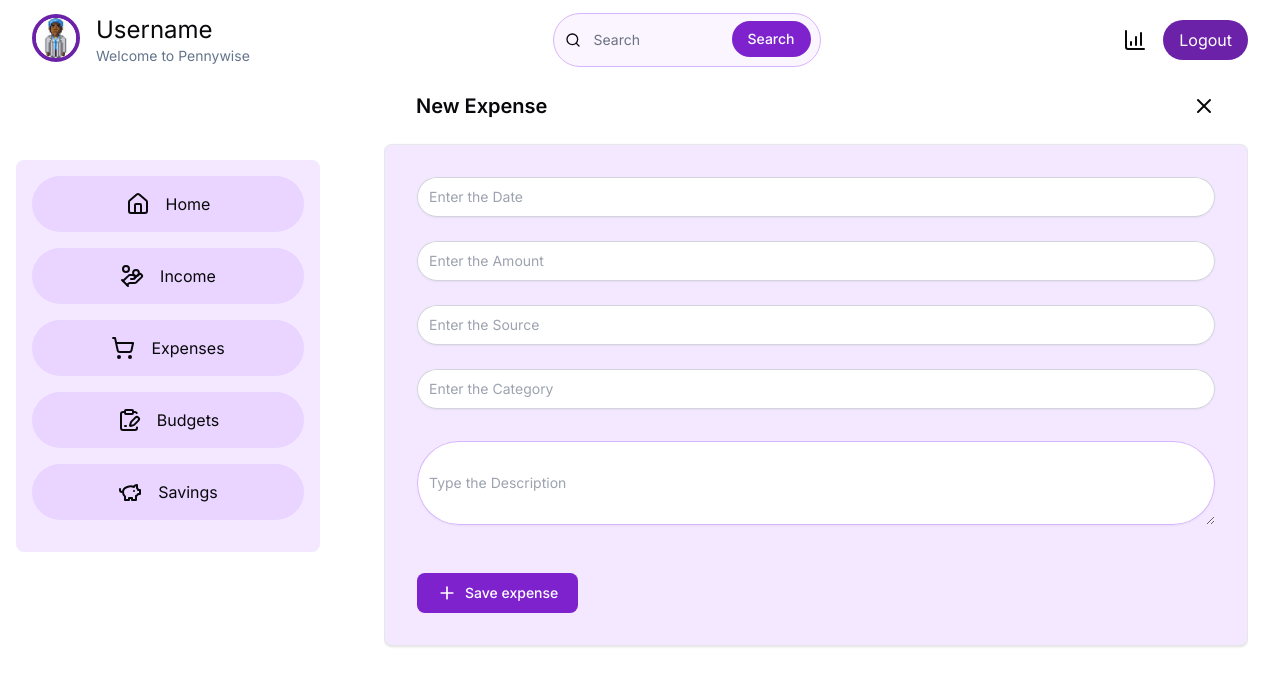
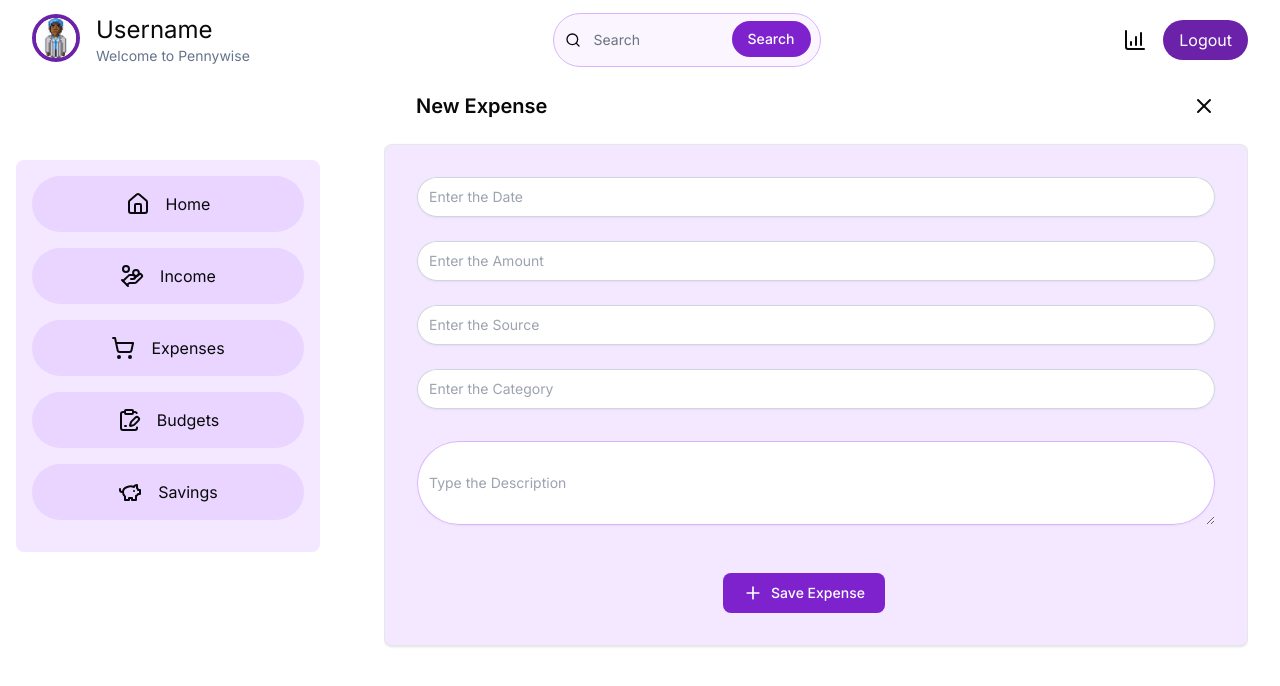
Before and after one commit to kofiad/pennywise, a Next.js app: page /dashboard/expense/new in a window 1280 px wide. Shown: the top 686 px of the page. Built offline with nearby package versions, Linux system fonts and the light colour scheme.

Commit message:
Refactor NewExpense form layout and styles

```diff
--- a/app/dashboard/expense/new/page.jsx
+++ b/app/dashboard/expense/new/page.jsx
@@ -25,13 +25,13 @@ export default function NewExpense() {
         <FormHeader title="New Expense" href="/dashboard/expense"/>
         {/* Form */}
         <form  className='w-full max-w-4xl mx-auto p-4 my-3 bg-purple-100 border border-gray-200 rounded-lg shadow sm:p-6 md:p-8 dark:bg-gray-800 dark:border-gray-700'>
-          <div className='grid gap-4 sm:grid-cols-2 sm:gap-6'>
+          <div className='w-full grid gap-4 grid-cols-1 sm:gap-6'>
             <TextInput label='Date' name="date" register={register} errors={errors} />
             <TextInput label='Amount' name="amount" register={register} errors={errors} />
             <TextInput label='Source' name="source" register={register} errors={errors} />
             <TextInput label='Category' name="category" register={register} errors={errors} />
             <TextAreaInput label='Description' name="description" register={register} errors={errors} />
-            <SubmitButton isLoading={loading} title="expense"/>
+            <div className="flex items-center justify-center w-full"><SubmitButton isLoading={loading} title="Expense"/></div>
           </div>
         </form>
     </div>
```
